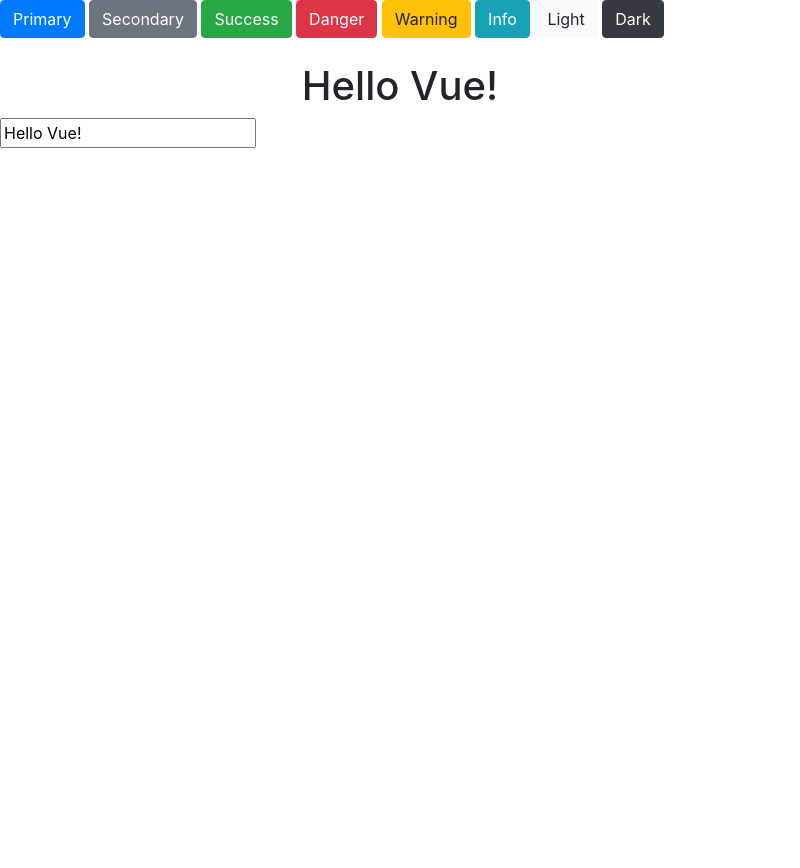
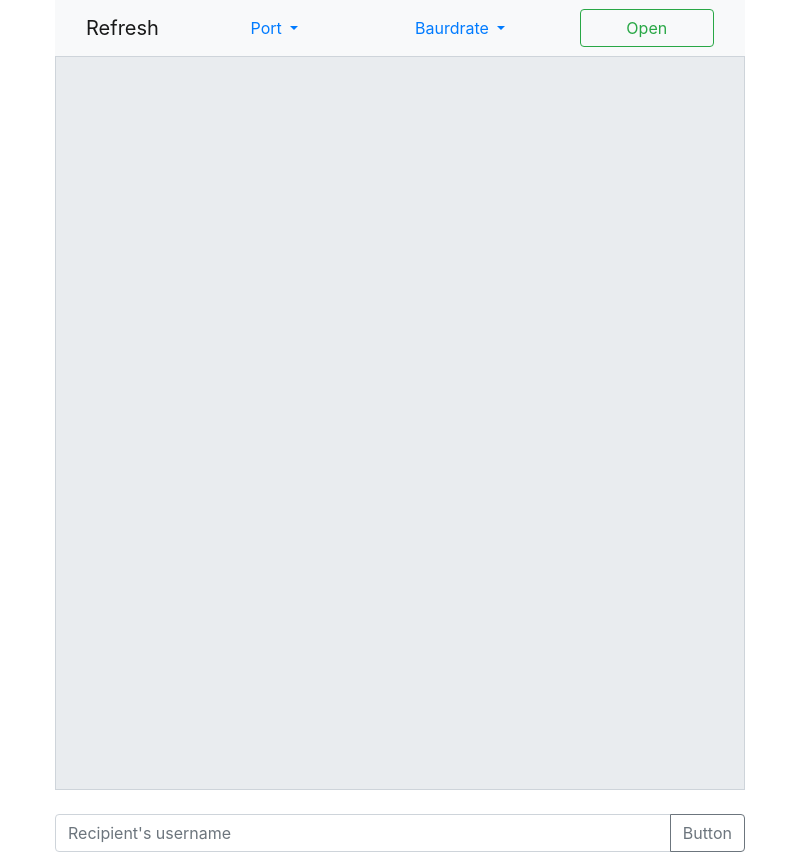
Before and after one commit to thaurx/electron-forge-serial, an Electron app: page src/index.html in a window 800 px wide. Before the commit the page ends 800 px from the top, so only its background shows below. Drawn offline with nearby package versions, Linux system fonts and the light colour scheme; no server answers.

Commit message:
build: Add Navbar and struct fixe Bootstrap Grid

```diff
--- a/src/index.html
+++ b/src/index.html
@@ -10,26 +10,63 @@
 </head>
 
 <body>
-  <div id="app">
-    <button type="button" class="btn btn-primary">Primary</button>
-    <button type="button" class="btn btn-secondary">Secondary</button>
-    <button type="button" class="btn btn-success">Success</button>
-    <button type="button" class="btn btn-danger">Danger</button>
-    <button type="button" class="btn btn-warning">Warning</button>
-    <button type="button" class="btn btn-info">Info</button>
-    <button type="button" class="btn btn-light">Light</button>
-    <button type="button" class="btn btn-dark">Dark</button>
+  <div class="container" id="app">
 
-    <!--  -->
-    <br><br>
-    <div class="container">
-      <div class="row">
-        <div class="col-md-12">
-          <h1 class="text-center">{{ message }}</h1>
+    <div class="row">
+      <div class="col-md-12">
+        <nav class="navbar navbar-expand-lg navbar-light bg-light">
+          <div class="col-md-3">
+            <a class="navbar-brand" href="#">Refresh</a>
+          </div>
+          <div class="col-md-3">
+            <a class="nav-brand dropdown-toggle" href="#" id="navbarDropdownMenuLink" data-toggle="dropdown"
+              aria-haspopup="true" aria-expanded="false">
+              Port
+            </a>
+            <div class="dropdown-menu" aria-labelledby="navbarDropdownMenuLink">
+              <a class="dropdown-item" href="#">Action</a>
+              <a class="dropdown-item" href="#">Another action</a>
+              <a class="dropdown-item" href="#">Something else here</a>
+            </div>
+          </div>
+          <div class="col-md-3">
+            <a class="nav-brand dropdown-toggle" href="#" id="navbarDropdownMenuLink" data-toggle="dropdown"
+              aria-haspopup="true" aria-expanded="false">
+              Baurdrate
+            </a>
+            <div class="dropdown-menu" aria-labelledby="navbarDropdownMenuLink">
+              <a class="dropdown-item" href="#">Action</a>
+              <a class="dropdown-item" href="#">Another action</a>
+              <a class="dropdown-item" href="#">Something else here</a>
+            </div>
+          </div>
+          <div class="col-md-3">
+            <button class="btn btn-outline-success my-2 my-sm-0" type="submit" style="width: 100%">Open</button>
+          </div>
+        </nav>
+      </div>
+    </div>
+
+    <div class="row">
+      <div class="col-md-12">
+        <textarea output="outputText" class="form-control rounded-0" rows=30 wrap=off
+          style="overflow:hidden;resize:none;" readonly v-model="message">
+        </textarea><br>
+      </div>
+    </div>
+
+    <div class="row">
+      <div class="col-md-12">
+        <div class="input-group mb-3">
+          <input type="text" class="form-control" placeholder="Recipient's username" aria-label="Recipient's username"
+            aria-describedby="basic-addon2">
+          <div class="input-group-append">
+            <button class="btn btn-outline-secondary" type="button">Button</button>
+          </div>
         </div>
       </div>
     </div>
-    <input type="text" v-model="message">
+
   </div>
 </body>
 
@@ -54,9 +91,12 @@
   var app = new Vue({
     el: '#app',
     data: {
-      message: 'Hello Vue!'
+      newLine: "",
+      message: "",
+      messageTabLength: 30,
+      messageTab: []
     },
-    created: function() {
+    created: function () {
       SerialPort.list((err, ports) => {
         console.log(ports);
       });
```
